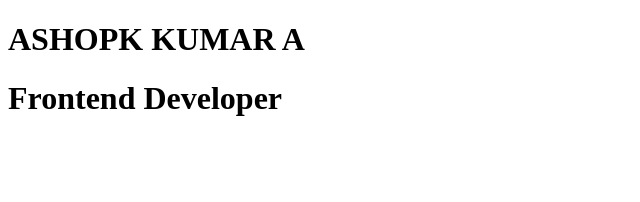
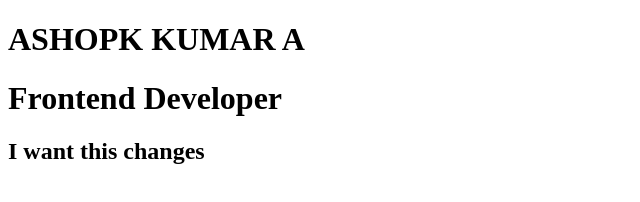
Before and after one commit to ashok-4005/learn-github, a plain HTML site: page index.html in a window 1280 px wide. Shown: the whole page, without its empty margins (0-640 px from the left). Drawn offline with Linux system fonts and the light colour scheme.

Commit message:
changes dine via vs code

```diff
--- a/index.html
+++ b/index.html
@@ -8,5 +8,6 @@
 <body>
     <h1>ASHOPK KUMAR A</h1>
     <h1>Frontend Developer</h1>
+    <h2>I want this changes</h2>
 </body>
 </html>
```
